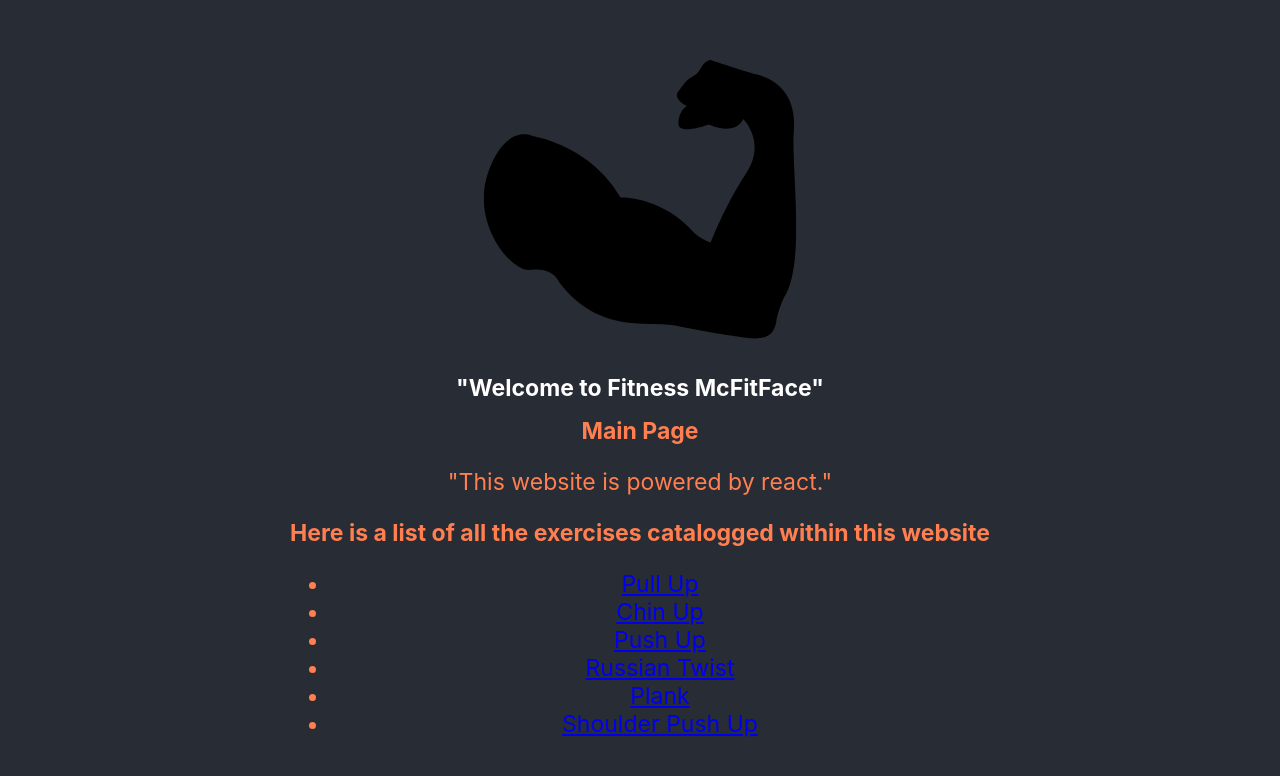
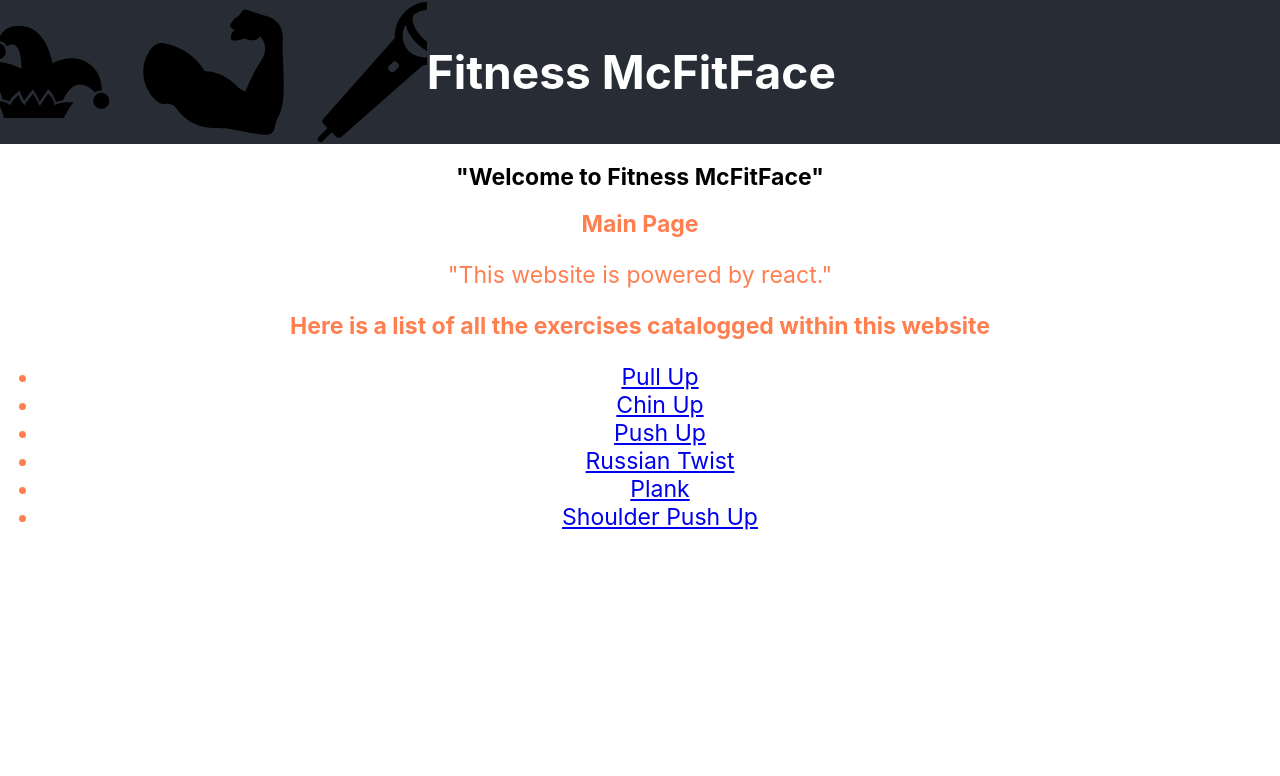
Before and after one commit to bruhulance/fitness-mcfitface, a React (Create React App) app: page / in a window 1280 px wide. Shown: the top 776 px of the page. Built offline with nearby package versions, Linux system fonts and the light colour scheme.

Commit message:
turned the .app-header into a navbar of sortst

```diff
--- a/src/App.css
+++ b/src/App.css
@@ -2,22 +2,42 @@
   text-align: center;
 }
 
+.App-header {
+  background-color: #282c34;
+  min-height: 18vh;
+  display: flex;
+  flex-direction: row;
+  color: white;
+}
+
+.App-header > * {
+  flex: 1;
+  display: flex;
+  align-items: center;
+}
+
+.App-header:nth-child(0) {
+  justify-content: flex-start;
+}
+
+.App-header:nth-child(1) {
+  justify-content: center;
+}
+
+.App-header:nth-child(2) {
+  justify-content: flex-end;
+}
+
 .App-logo {
-  height: 40vmin;
+  max-height: 18vmin;
   pointer-events: none;
 }
 
-.App-header {
-  background-color: #282c34;
-  min-height: 100vh;
-  display: flex;
-  flex-direction: column;
-  align-items: center;
-  justify-content: center;
-  font-size: calc(10px + 2vmin);
-  color: white;
+.App-title {
+  font-size: 2em;
 }
 
 .App-link {
   color: #61dafb;
+  text-decoration: none;
 }
--- a/src/App.jsx
+++ b/src/App.jsx
@@ -5,13 +5,17 @@ import "./App.css";
 import AllExercises from "./data/listOfExercises";
 import { Exercise } from "./exerciseComponent/exercise";
 import { MainPage } from "./mainPageComponent/mainpage";
-import { ExerciseRouterPrefix } from "./constants"
+import { ExerciseRouterPrefix } from "./constants";
 
 function App() {
   return (
     <div className="App">
       <header className="App-header">
         <img src={logo} className="App-logo" alt="logo" />
+        <h1 className="App-title">Fitness McFitFace</h1>
+        <div></div>
+      </header>
+      <section className="App-body">
         <BrowserRouter>
           <Switch>
             <Route exact path="/">
@@ -30,7 +34,7 @@ function App() {
             />
           </Switch>
         </BrowserRouter>
-      </header>
+      </section>
     </div>
   );
 }
```
